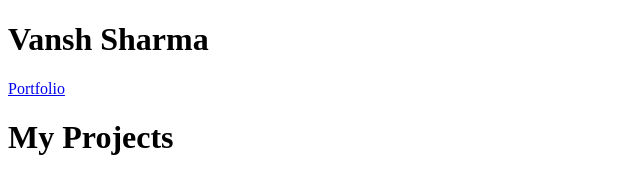
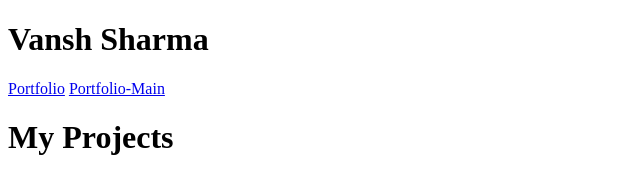
Before and after one commit to Vansh6401/Vansh6401.github.io, a plain HTML site: page index.html in a window 1280 px wide. Shown: the top 170 px of the page, without its empty margins (0-640 px from the left). Drawn offline with Linux system fonts and the light colour scheme.

Commit message:
Add link to main portfolio site

```diff
--- a/index.html
+++ b/index.html
@@ -8,6 +8,7 @@
 <body>
     <h1>Vansh Sharma </h1>
     <a href="/Portfolio/index.html">Portfolio</a>
+    <a href="https://portfolio-website-livid-mu-52.vercel.app/">Portfolio-Main</a>
     <h1>My Projects</h1>
     <a href="/p1/index.html">1. Project1</a> <br>
     <a href="/p2/index.html">2. Project2</a>
```
